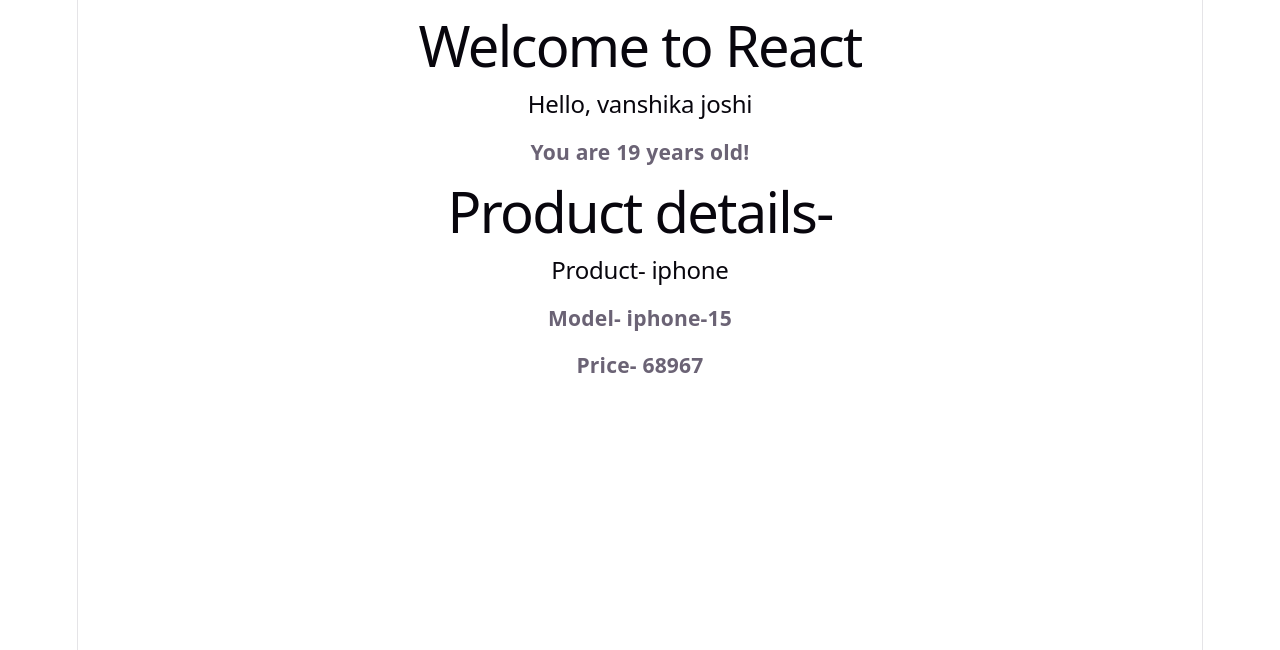
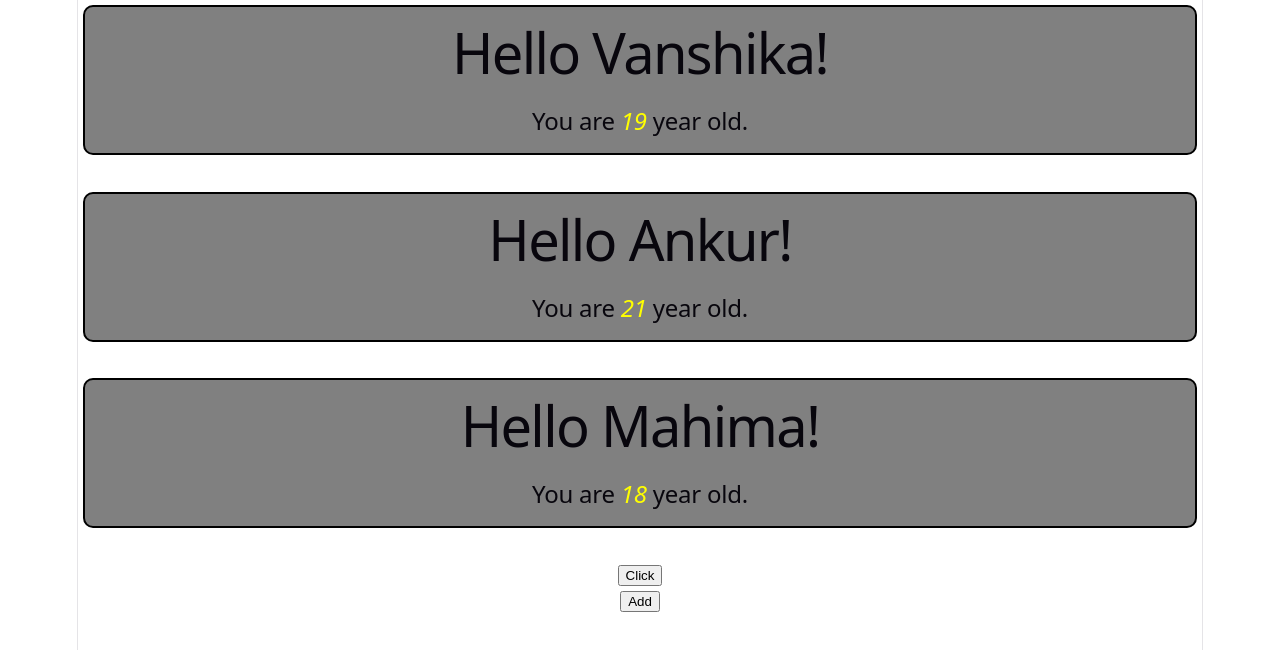
Before and after one commit to Vanshikjoshi/React, a React (Vite) app: page / in a window 1280 px wide. Shown: the top 650 px of the page. Built offline with nearby package versions, Linux system fonts and the light colour scheme.

Commit message:
passing para to function

```diff
--- a/src/App.jsx
+++ b/src/App.jsx
@@ -1,12 +1,25 @@
-import React from 'react'
-import Excersize from './Excersize'
-
+import React from "react";
+import Excersize from "./Excersize";
 const App = () => {
+  const click = () => {
+    alert("Button clicked");
+  };
+  const add = (a) => {
+    alert(a + 10);
+  };
   return (
     <div>
-      <Excersize></Excersize>
+      <Excersize name="Vanshika" age={19} />
+      <br></br>
+      <Excersize name="Ankur" age={21} />
+      <br></br>
+      <Excersize name="Mahima" age={18} />
+      <br></br>
+      <button onClick={click}>Click</button>
+      <br></br>
+      <button onClick={()=>add(8)}>Add</button>
     </div>
-  )
-}
+  );
+};
 
-export default App
+export default App;
--- a/src/excersize.jsx
+++ b/src/excersize.jsx
@@ -1,29 +1,26 @@
 import React from "react";
-const excersize = () => {
-  const person = {
-    name: "vanshika joshi",
-    age: 19,
+
+const Excersize = ({ name, age }) => {
+  const obj = {
+    backgroundColor: "grey",
+    borderRadius: "10px",
+    border: "2px solid black",
+    margin: "5px",
   };
-  const product = {
-    title: "iphone",
-    model: "iphone-15",
-    price: 68967
+  const obj1={
+    padding: '15px;'
   }
   return (
-    <>
-      <div>
-        <h1>Welcome to React</h1>
-        <h2>Hello, {person.name}</h2>
-        <h3>You are {person.age} years old!</h3>
-      </div>
-      <div>
-        <h1>Product details-</h1>
-        <h2>Product- {product.title}</h2>
-        <h3>Model- {product.model}</h3>
-        <h3>Price- {product.price}</h3>
-      </div>
-    </>
+    <div
+      style={obj}
+    >
+      <h1 style={obj1}>Hello {name}!</h1>
+      <h2 style={{ padding: "10px" }}>
+        You are <i style={{ color: "yellow" }}>{age}</i> year old.
+      </h2>
+
+    </div>
   );
 };
 
-export default excersize;
+export default Excersize;
```
